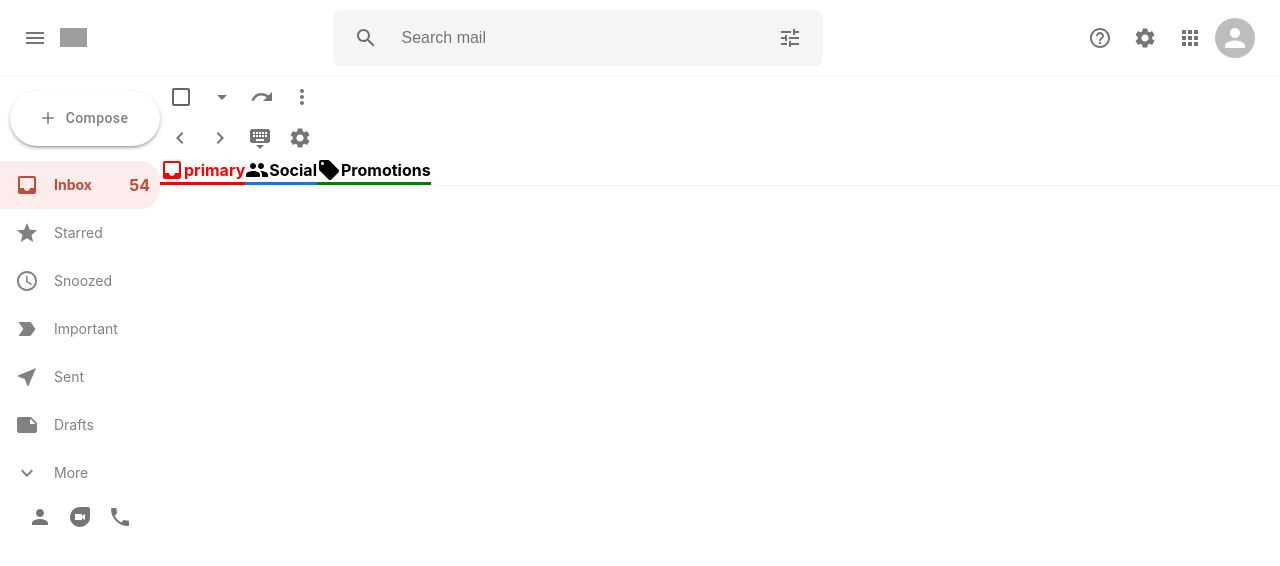
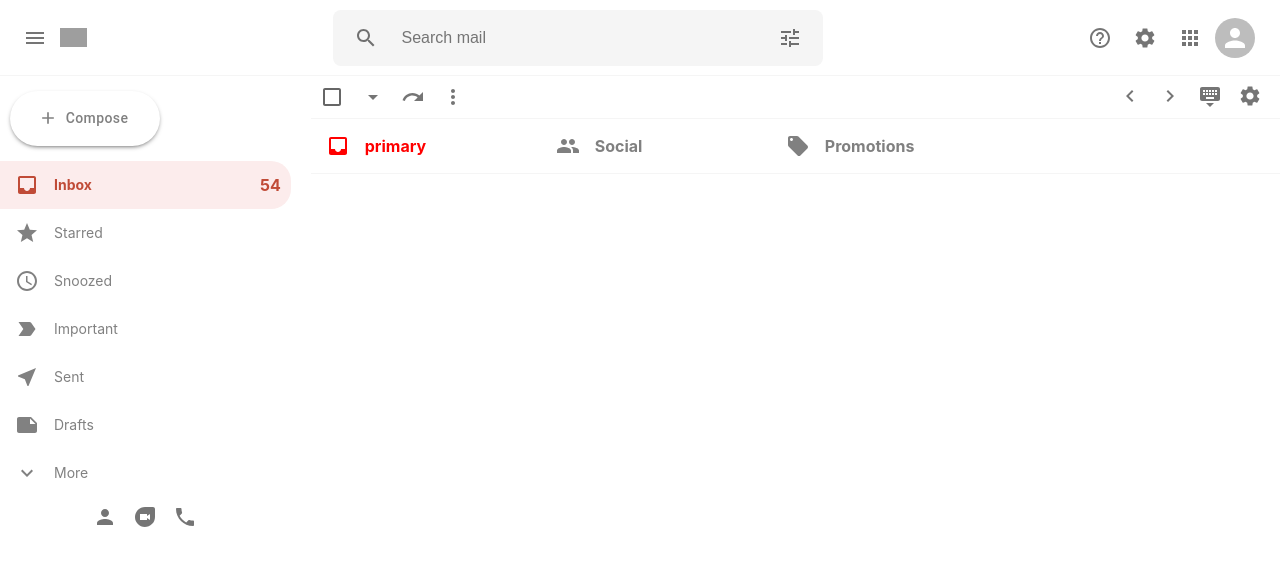
Before and after one commit to sah16/Gmail-clone, a React (Create React App) app: page / in a window 1280 px wide. Shown: the top 566 px of the page. Built offline with nearby package versions, Linux system fonts and the light colour scheme; grey boxes are pictures that could not be loaded.

Commit message:
Modified: Css added to emailList/ section and sidebar

```diff
--- a/src/EmailList.css
+++ b/src/EmailList.css
@@ -3,7 +3,7 @@
     overflow: scroll;
 }
 
-.emailList__setting{
+.emailList__settings{
     position: sticky;
     top:0;
     display: flex;
--- a/src/Section.css
+++ b/src/Section.css
@@ -1,4 +1,27 @@
 .section{
     display: flex;
     align-items: center;
+    border-bottom-width: 2px;
+    padding: 15px;
+    min-width: 200px;
+    color: gray;
+    cursor: pointer;
+    border-width: 0 !important;
+
 }
+
+.section__selected{
+    background-color: whitesmoke;
+    border-width: 3px !important;
+}
+
+.section:hover{
+    background-color: whitesmoke;
+    border-width: 3px !important;
+
+}
+
+.section > h4{
+    font-style: 14px;
+    margin-left: 15px;
+}
--- a/src/Sidebar.css
+++ b/src/Sidebar.css
@@ -1,3 +1,9 @@
+.sidebar{
+    flex: 0.3;
+    max-width: 300px;
+    padding-right: 20px;
+}
+
 .sidebar__compose{
     margin-top: 15px !important;
     margin-bottom: 15px !important;
```
